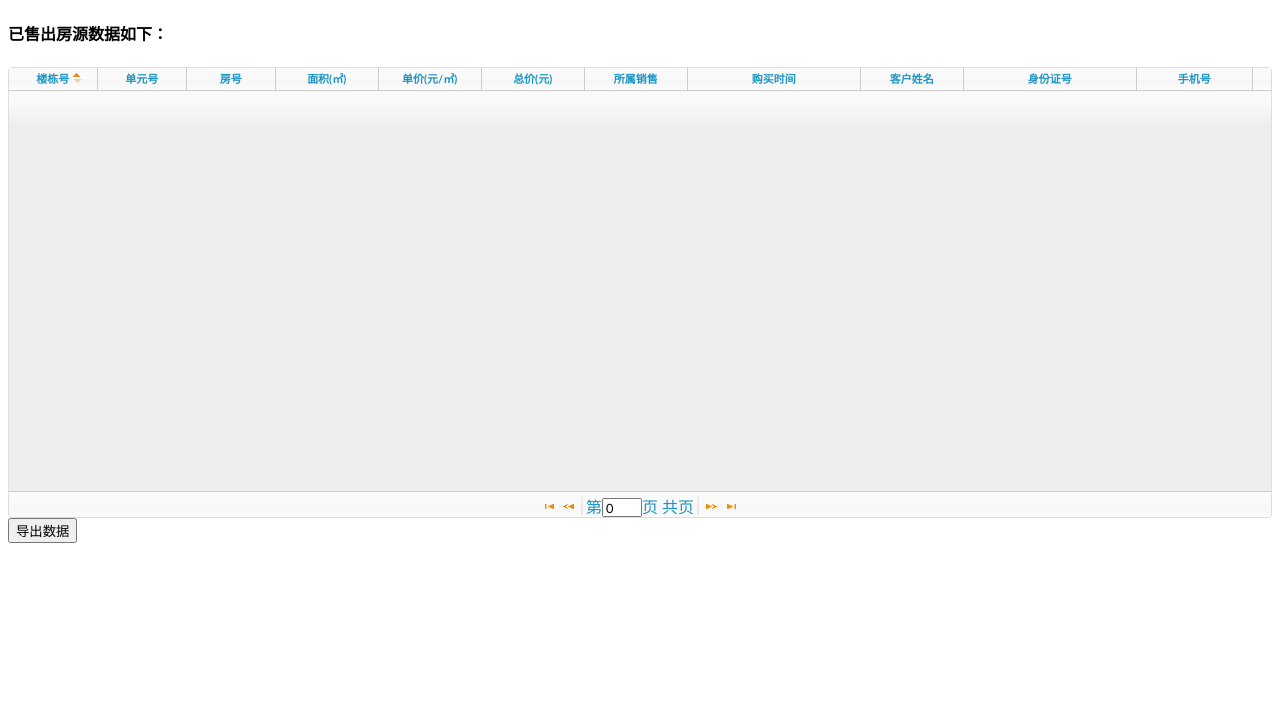
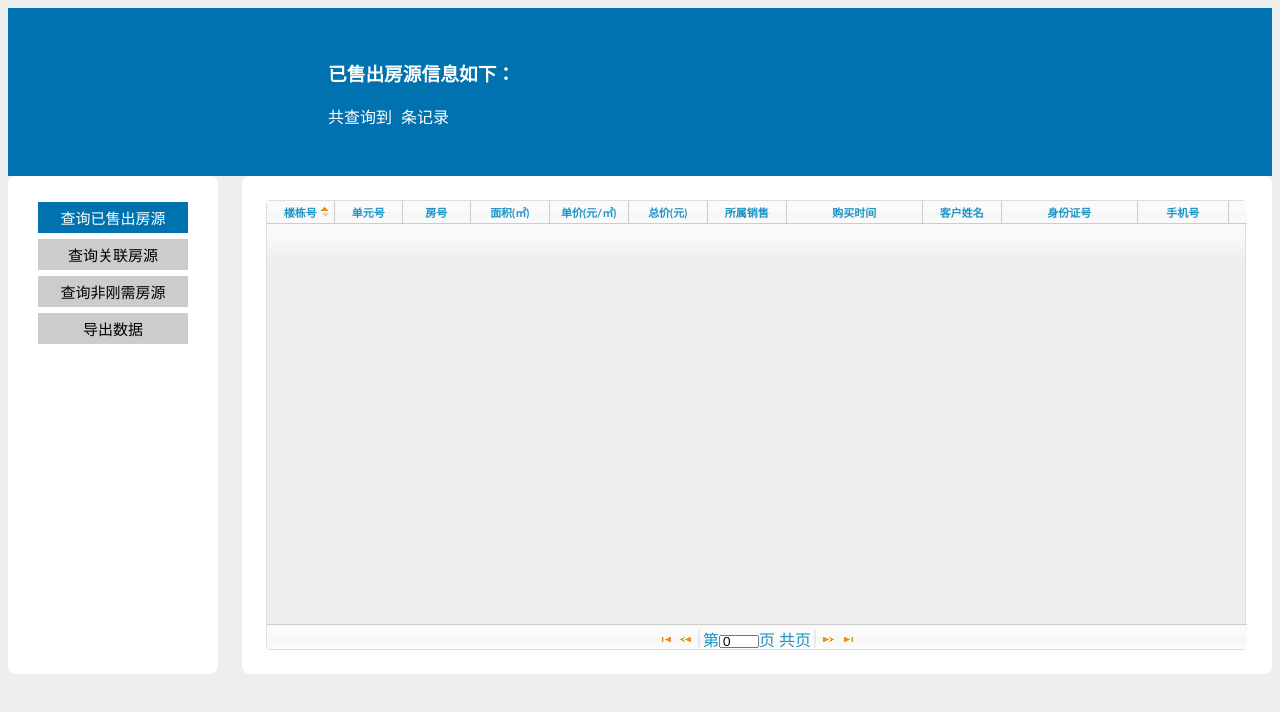
Before and after one commit to Utopia1900/hpkp-sold-rooms, a plain HTML site: page index.html in a window 1280 px wide. Drawn offline with Linux system fonts and the light colour scheme; no server answers.

Commit message:
add new query

```diff
--- a/index.html
+++ b/index.html
@@ -1,5 +1,6 @@
 <!DOCTYPE html>
 <html lang="en">
+
 <head>
     <meta charset="UTF-8">
     <title>查看已售</title>
@@ -12,26 +13,122 @@
     <script type="text/javascript" src="./lib/js/dateFormat.js"></script>
     <script type="text/javascript" src="./lib/js/preHTTP.js"></script>
     <style>
+        :root {
+            box-sizing: border-box;
+        }
+
+        *,
+        ::after,
+        ::before {
+            box-sizing: inherit
+        }
+
+        header {
+            padding: 2em 20em;
+            background-color: #0072b0;
+            color: #fff;
+        }
+
+        body {
+            background-color: #eee;
+            font-family: Arial, Helvetica, sans-serif;
+        }
+
         table tbody tr td {
             font-size: 16px;
         }
-        #exportExcel {
 
+        main {
+            display: block;
+        }
+
+        .wrapper {
+            margin-left: -1.5em;
+            margin-right: -1.5em;
+        }
+
+        .container {
+            width: 100%;
+            display: table;
+            border-spacing: 1.5em 0;
+        }
+
+        .main {
+            /* box-sizing: border-box; */
+            display: table-cell;
+            width: 85%;
+            background-color: #ffffff;
+            border-radius: .5em;
+            padding: 1.5em;
+        }
+
+        .sidebar {
+            display: table-cell;
+            width: 15%;
+            background-color: #ffffff;
+            border-radius: .5em;
+        }
+
+        .widget button {
+            padding: 5px;
+            background-color: #cccccc;
+            font-size: 15px;
+            width: 150px;
+            border: none;
+        }
+
+        button.active {
+            background-color: #0072b0;
+            color: #ffffff;
+        }
+
+        .widget button:hover {
+            cursor: pointer;
+        }
+
+        .widget {
+            margin: 6px 30px;
         }
     </style>
 </head>
+
 <body>
-<h4>已售出房源数据如下：</h4>
+    <header>
+        <h3 id="title">已售出房源信息如下：</h3>
+        <p>共查询到&nbsp;<span id="records" style="color: orange"></span>&nbsp;条记录</p>
+    </header>
+
+    <div>
+
+    </div>
+    <div class="wrapper">
+        <div class="container">
+            <aside class="sidebar">
+                <div class="widget">
+                    <button onclick="querySoldInt()">查询已售出房源</button>
+                </div>
+                <div class="widget">
+                    <button onclick="queryAssignRooms()">查询关联房源</button>
+                </div>
+                <div class="widget">
+                    <button onclick="queryNotRigidRooms(this)">查询非刚需房源</button>
+                </div>
+                <div class="widget">
+                    <button id="exportExcel">导出数据</button>
+                </div>
+            </aside>
+            <main class="main">
                 <table id="soldRoomsTable">
 
                 </table>
                 <div id="sold_page"></div>
-<div>
-    <button id="exportExcel">导出数据</button>
+            </main>
         </div>
+    </div>
+
     <script type="text/javascript">
-    var getTokenFromUrl = function (url) {
-        if (url.indexOf('?')>=0) {
+        function getTokenFromUrl(url) {
+            if (url.indexOf('?') >= 0) {
                 let arr = url.split('?');
                 let tmp = arr[1].split('=')
                 return tmp[1]
@@ -44,33 +141,40 @@
             if (token) {
                 window.sessionStorage.setItem('activityToken', token)
             }
+            initialData('soldRooms', 1)
+            setBtnActived(0)
+        })
+
+
+        function initialData(requestUrl, page) {
+            console.log(requestUrl)
             $("#soldRoomsTable").jqGrid({
                 //caption: '销售员信息',
                 // postData:postData,
                 data: 'saler_list',
                 mtype: 'post',
-            url: preHTTP + 'soldRooms',
+                url: preHTTP + requestUrl,
                 datatype: "local",
-            ajaxGridOptions: {contentType: 'application/json; charset=utf-8'},
-            colNames: ['楼栋号', '单元号', '房号', '面积(㎡)', '单价(元/㎡)', '总价(元)', '所属销售', '购买时间','客户姓名', '身份证号', '手机号'],
+                ajaxGridOptions: { contentType: 'application/json; charset=utf-8' },
+                colNames: ['楼栋号', '单元号', '房号', '面积(㎡)', '单价(元/㎡)', '总价(元)', '所属销售', '购买时间', '客户姓名', '身份证号', '手机号'],
                 colModel: [
                     //{name:'id',index:'id', width:30,align:'center'},
-                {name: 'bNo', index: 'bNo', align: 'center', width: 60, sortable: true},
-                {name: 'uNo', index: 'uNo', align: 'center', width: 60, sortable: true},
-                {name: 'rNo', index: 'rNo', align: 'center', width: 60, sortable: false},
-                {name: 'area', index: 'area', align: 'center', width: 70, align: 'center', sortable: false},
-                {name: 'fuPrice', index: 'fuPrice', align: 'center', width: 70, align: 'center', sortable: false},
-                {name: 'fPrice', index: 'fPrice', align: 'center', width: 70, align: 'center',formatter:formatMoney, sortable: false},
-                {name: 'saler', index: 'saler', align: 'center', width: 70, align: 'center', sortable: false},
-                {name: 'bTime', index: 'bTime', align: 'center', width: 120, align: 'center', formatter:formatDate, sortable: false},
-                {name: 'name', index: 'name', width: 70, align: 'center', sortable: false},
-                {name: 'idCode', index: 'idCode', width: 120, align: 'center', sortable: false},
-                {name: 'mobile', index: 'mobile', align: 'center', width: 80, sortable: false}
+                    { name: 'bNo', index: 'bNo', align: 'center', width: 60, sortable: true },
+                    { name: 'uNo', index: 'uNo', align: 'center', width: 60, sortable: true },
+                    { name: 'rNo', index: 'rNo', align: 'center', width: 60, sortable: false },
+                    { name: 'area', index: 'area', align: 'center', width: 70, align: 'center', sortable: false },
+                    { name: 'fuPrice', index: 'fuPrice', align: 'center', width: 70, align: 'center', sortable: false },
+                    { name: 'fPrice', index: 'fPrice', align: 'center', width: 70, align: 'center', formatter: formatMoney, sortable: false },
+                    { name: 'saler', index: 'saler', align: 'center', width: 70, align: 'center', sortable: false },
+                    { name: 'bTime', index: 'bTime', align: 'center', width: 120, align: 'center', formatter: formatDate, sortable: false },
+                    { name: 'name', index: 'name', width: 70, align: 'center', sortable: false },
+                    { name: 'idCode', index: 'idCode', width: 120, align: 'center', sortable: false },
+                    { name: 'mobile', index: 'mobile', align: 'center', width: 80, sortable: false }
                 ],
                 rowNum: 10,
                 pager: '#sold_page',
                 pgtext: '第{0}页 共{1}页',
-            recordtext: '第 {0} - {1}条记录 ',
+                recordtext: '第 {0} - {1}条记录',
                 autowidth: true,
                 height: 400,
                 viewrecords: true,
@@ -85,33 +189,80 @@
                     repeatitems: false
                 },
 
+                loadComplete: function (obj) {
+                    if (obj){
+                        console.log(obj.records)
+                        $("#records").text(obj.records);
+                    }
+
+                },
+
                 serializeGridData: function (data) {
                     return JSON.stringify(data);
                 }
+            });
 
-        });
-        $('#saler_table').navGrid("#sold_page", {edit: false, add: false, del: false, search: false, refresh: false});
+            $('#soldRoomsTable').navGrid("#sold_page", { edit: false, add: false, del: false, search: false, refresh: false });
+            querySoldInt()
+        }
 
-        querySoldInt()
-
-        $('#exportExcel').click(function (e) {
-            e.preventDefault()
-            exportData()
-        })
-        exportData()
-    })
+        function querySoldInt() {
+            setBtnActived(0)
+            $('#title').text("已售出房源信息如下：")
+            $("#soldRoomsTable").jqGrid('setGridParam', {
+                url: preHTTP + 'soldRooms',
+                page: 1,
+                datatype: "json",
+                postData: { token: window.sessionStorage.getItem('activityToken') }
+            }).trigger("reloadGrid");
+        }
 
 
 
-
-    function querySoldInt() {
-        var postData = {};
-        postData.token = token ? token : window.sessionStorage.getItem('activityToken');
-
-        $("#soldRoomsTable").jqGrid('setGridParam', {datatype: "json", postData: postData}).trigger("reloadGrid");
+        // 查询关联房源信息
+        function queryAssignRooms() {
+            setBtnActived(1)
+            $('#title').text("关联房源信息如下：")
+            $('#soldRoomsTable').jqGrid('setGridParam', {
+                url: preHTTP + 'assignRooms',
+                page: 1,
+                datatype: 'json',
+                postData: { token: window.sessionStorage.getItem('activityToken') }
+            }).trigger("reloadGrid")
         }
 
-    function formatDate (date) {
+
+        // 查询非刚需房源信息
+        function queryNotRigidRooms() {
+            setBtnActived(2)
+            $('#title').text("非刚需房源信息如下：")
+            $('#soldRoomsTable').jqGrid('setGridParam', {
+                url: preHTTP + 'notRigidRooms',
+                page: 1,
+                datatype: 'json',
+                postData: { token: window.sessionStorage.getItem('activityToken') }
+            }).trigger("reloadGrid")
+        }
+
+        $('#exportExcel').click(function (e) {
+            setBtnActived(3)
+            e.preventDefault()
+            exportData()
+
+        })
+
+        function setBtnActived(index) {
+            var btns = $('.widget button')
+            for (var i = 0; i < btns.length; i++) {
+                if (i === index) {
+                    btns[i].setAttribute('class', 'active')
+                } else {
+                    btns[i].removeAttribute('class', 'active')
+                }
+            }
+        }
+
+        function formatDate(date) {
             let parseDate = Date.parse(date)
             let reqDate = (new Date(parseDate)).FormatDate('yyyy-MM-dd hh:mm:ss')
             if (date) {
@@ -122,7 +273,7 @@
 
         }
 
-    function formatMoney (s, n) {
+        function formatMoney(s, n) {
             n = n > 0 && n <= 20 ? n : 0
             s = parseFloat((s + '').replace(/[^\d.-]/g, '')).toFixed(n) + ''
             var l = s.split('.')[0].split('').reverse()
@@ -146,4 +297,5 @@
         }
     </script>
 </body>
+
 </html>
```
Lines whose indentation alone changed are shown as unchanged.
